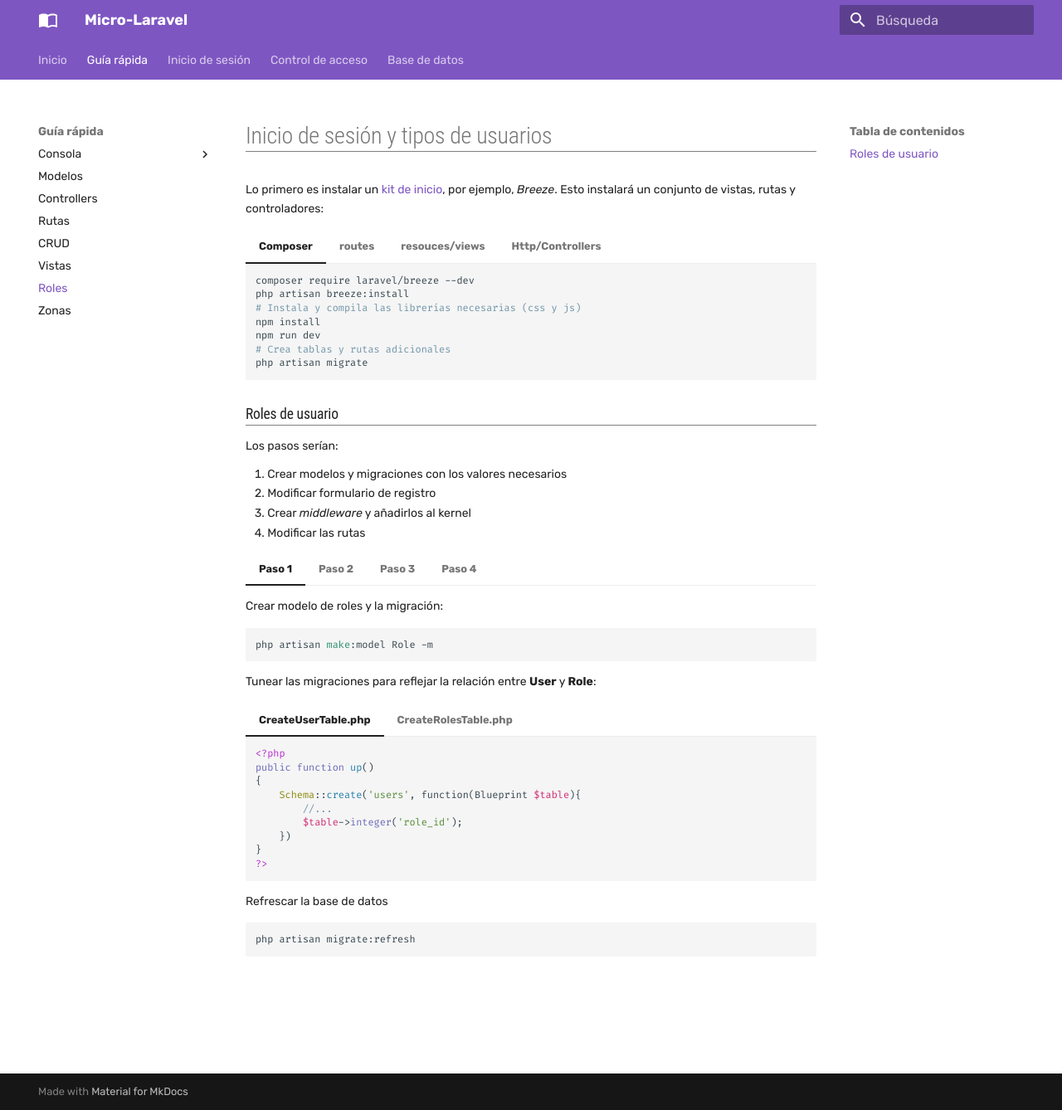
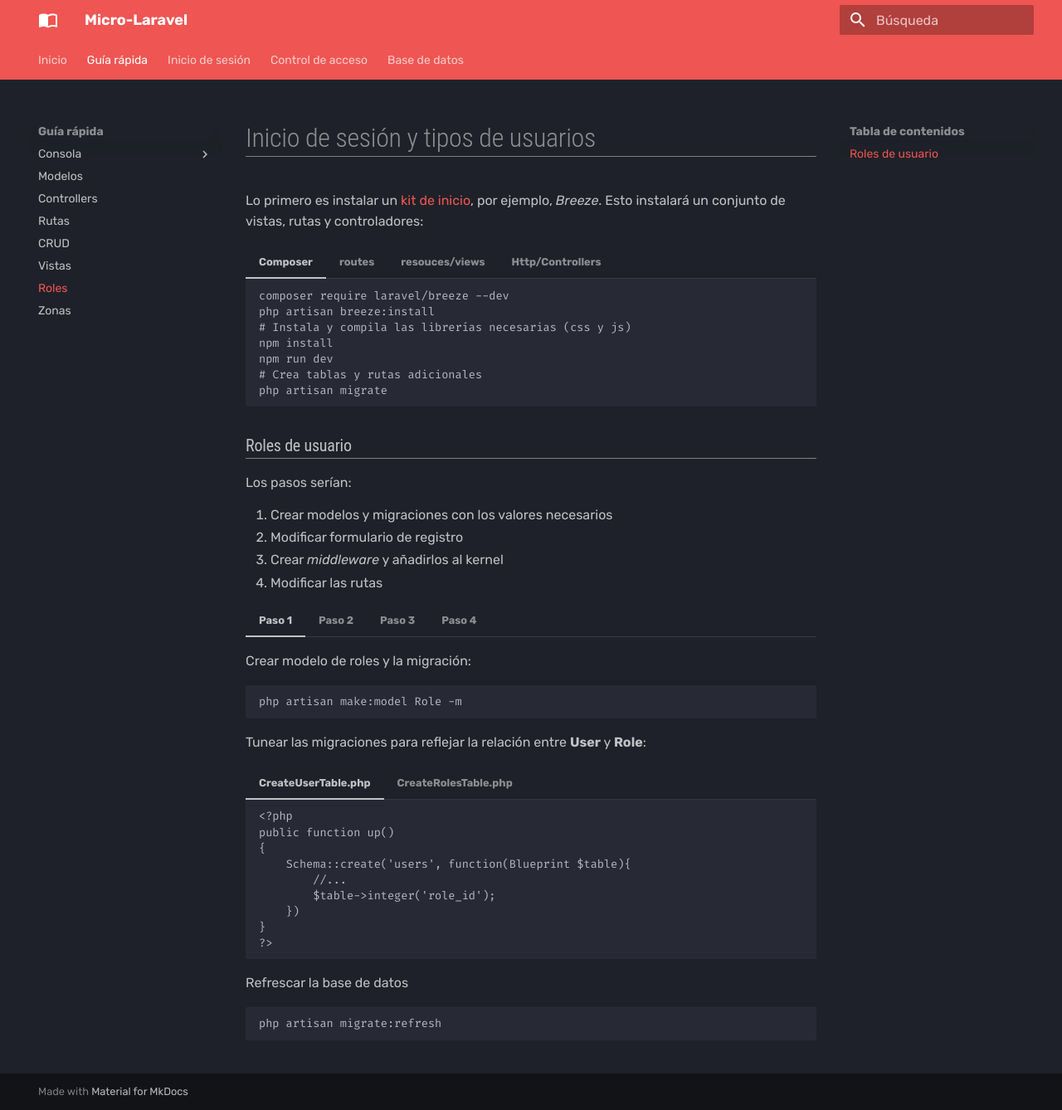
Before and after one commit to jaimeranchal/docs-laravel, an MkDocs documentation site: the page built from docs/min/roles.md, in a window 1280 px wide and 1338 px high. Shown: the whole window at 83% size. Built offline with MkDocs 1.6.1 and Material for MkDocs 9.7.7, drawn with Linux system fonts in a browser that asks for light colours; nearby versions of some CDN libraries; a style sheet for code colours, icons or effects is not loaded.

````diff
--- a/docs/extra/css/extra.css
+++ b/docs/extra/css/extra.css
@@ -3,10 +3,6 @@ div.md-content h1,h2,h3,h4,h5,h6{
 }
 div.md-content h1,h2,h3{
     border-bottom: 1px solid grey;
-}
-div.md-content article{
-    /*font-family: "Roboto Slab", Georgia, sans-serif;*/
-    font-size: 1.4em;
 }
 div.md-content li{
     line-height: 1.2;
--- a/docs/min/roles.md
+++ b/docs/min/roles.md
@@ -58,6 +58,7 @@ Lo primero es instalar un [kit de inicio](), por ejemplo, _Breeze_. Esto instala
     })->middleware(['auth'])->name('dashboard');
     ?>
     ```
+
 === "Http/Controllers"
     ```sh
     # base
--- a/mkdocs.yml
+++ b/mkdocs.yml
@@ -11,9 +11,9 @@ theme:
     features:
         - navigation.tabs # 'tabs' en versiones más recientes
     palette:
-        scheme: default
-        primary: deep purple
-        accent: indigo
+        scheme: slate
+        primary: red
+        accent: yellow
     font:
         text: Rubik
         code: Fira Code
@@ -46,7 +46,8 @@ extra_javascript:
     - extra/js/config.js
 extra_css:
     - extra/css/extra.css
-    - https://cdnjs.cloudflare.com/ajax/libs/highlight.js/10.6.0/styles/atelier-lakeside-light.min.css
+    # - https://cdnjs.cloudflare.com/ajax/libs/highlight.js/10.6.0/styles/atelier-lakeside-light.min.css
+    - https://cdnjs.cloudflare.com/ajax/libs/highlight.js/10.6.0/styles/gruvbox-dark.min.css
 
 # Árbol de documentos
 nav:
````
